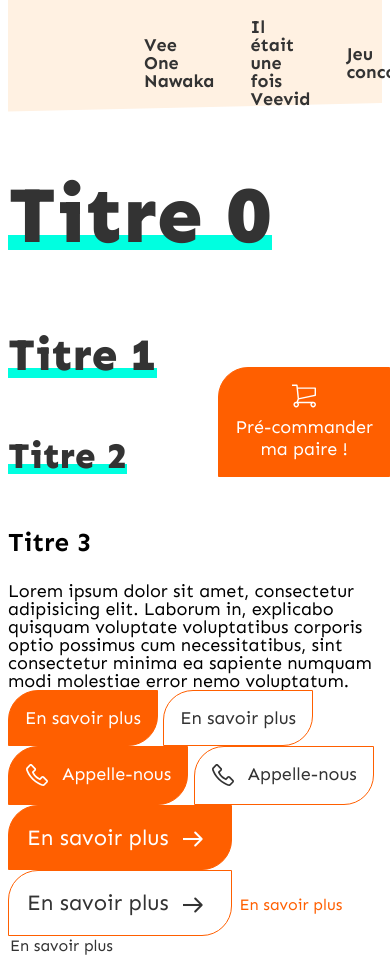
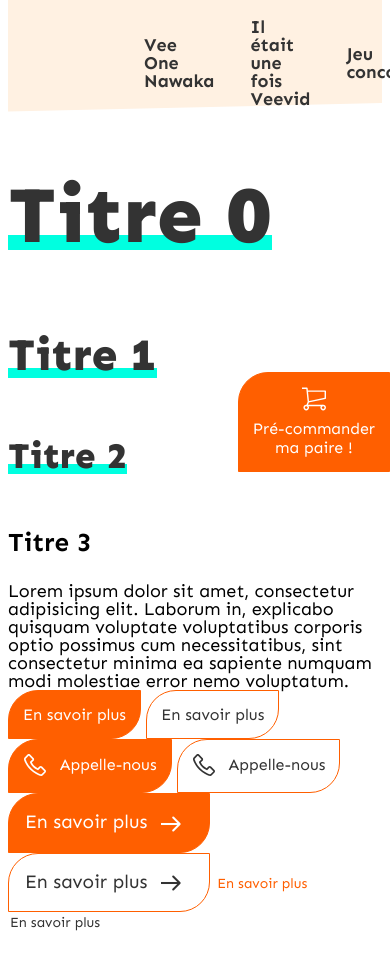
Before and after one commit to Khaddie/VEEVIDPROJET, a website built with webpack: page src/pages/index.html in a window 390 px wide. Shown: the top 966 px of the page. Built offline with nearby package versions, Linux system fonts and the light colour scheme.

Commit message:
Boutons responsives

```diff
--- a/src/scss/elements/_buttons.scss
+++ b/src/scss/elements/_buttons.scss
@@ -190,3 +190,81 @@
         @include ico-hover;
     }
 }
+//////////////////////////////////////
+///////////// RESPONSIVE /////////////
+//////////////////////////////////////
+
+@media screen and (max-width: 1280px) { /* Règles CSS pour les écrans portables ici */
+    .button-txt{
+        font-size: $boutonFontSizeOP + px;
+    }
+
+    .button-ico-txt{
+        font-size: $boutonFontSizeOP + px;
+    }
+
+    .button-txt-arrow{
+        font-size: $boutonHomeFontSizeOP + px;
+    }
+
+    .button-fixed{
+        font-size: $boutonFontSizeOP + px;
+    }
+
+    .link{
+        font-size: $linkFontSizeOP + px;
+    }
+}
+
+@media screen and (max-width: 768px) { /* Règles CSS pour les tablettes ici */
+    .button-txt{
+        font-size: $boutonFontSizeT + px;
+        padding: pxToRem(14);
+    }
+
+    .button-ico-txt{
+        font-size: $boutonFontSizeT + px;
+        padding: pxToRem(14);
+    }
+
+    .button-txt-arrow{
+        font-size: $boutonHomeFontSizeT + px;
+        padding: pxToRem(16) 0 pxToRem(16) pxToRem(16);
+    }
+
+    .button-fixed{
+        font-size: $boutonFontSizeT + px;
+        padding: pxToRem(14);
+    }
+
+    .link{
+        font-size: $linkFontSizeT + px;
+    }
+}
+
+@media all and (max-device-width: 480px) /* Règles CSS pour les mobiles ici */
+{
+    .button-txt{
+        font-size: $boutonFontSizeM + px;
+        padding: pxToRem(16);
+    }
+
+    .button-ico-txt{
+        font-size: $boutonFontSizeM + px;
+        padding: pxToRem(16);
+    }
+
+    .button-txt-arrow{
+        font-size: $boutonHomeFontSizeM + px;
+        padding: pxToRem(18) 0 pxToRem(18) pxToRem(18);
+    }
+
+    .button-fixed{
+        font-size: $boutonFontSizeM + px;
+        padding: pxToRem(16);
+    }
+
+    .link{
+        font-size: $linkFontSizeM + px;
+    }
+}
--- a/src/scss/foundation/_variable.scss
+++ b/src/scss/foundation/_variable.scss
@@ -13,10 +13,21 @@ $bodyFontSize: 18;
 
 $boutonFontSize: 18;
 $boutonHomeFontSize : 22;
-
 $linkFontSize: 16;
 
 $footerFontSize:14;
+
+// ORDI PORT
+
+$boutonFontSizeOP: 16;
+$boutonHomeFontSizeOP : 20;
+$linkFontSizeOP: 14;
+
+// TABLETTE
+
+$boutonFontSizeT: 16;
+$boutonHomeFontSizeT : 19;
+$linkFontSizeT: 14;
 
 // MOBILE
 
@@ -26,9 +37,9 @@ $h3FotnSizeM: 18;
 
 $bodyFontSizeM: 18;
 
-$btnFontSizeM: 15;
-
-$linkFontSizeM: 18;
+$boutonFontSizeM: 18;
+$boutonHomeFontSizeM : 20;
+$linkFontSizeM: 16;
 
 $infoFontSizeM:15;
 
```
Also changed, not shown: src/pages/index.html (line endings or trailing spaces), src/scss/foundation/mixins.scss (line endings or trailing spaces), 1 other file.
